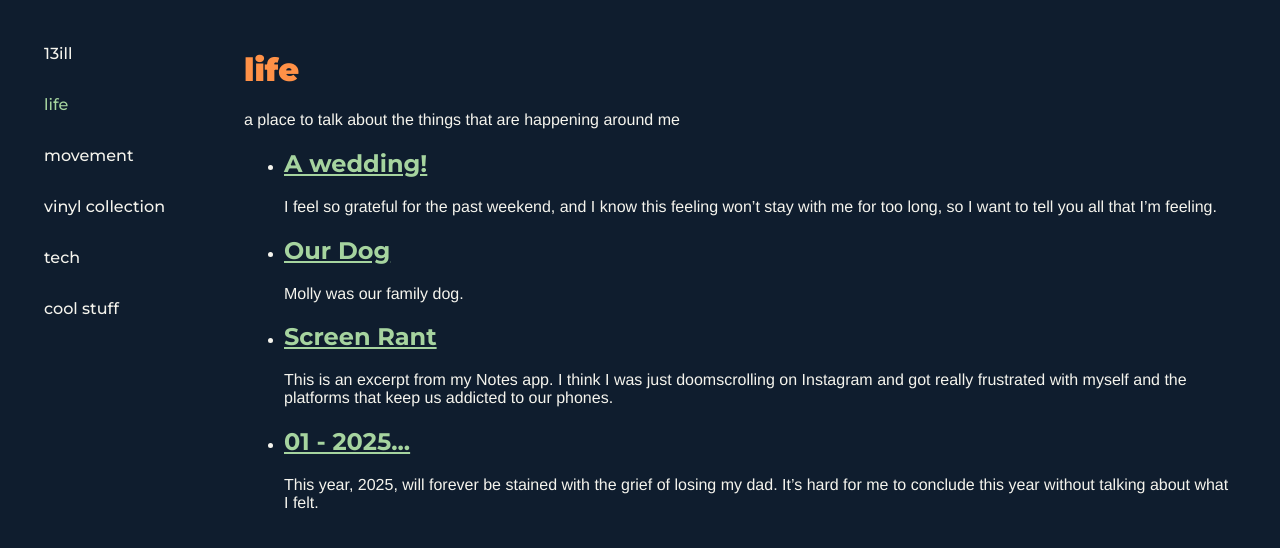
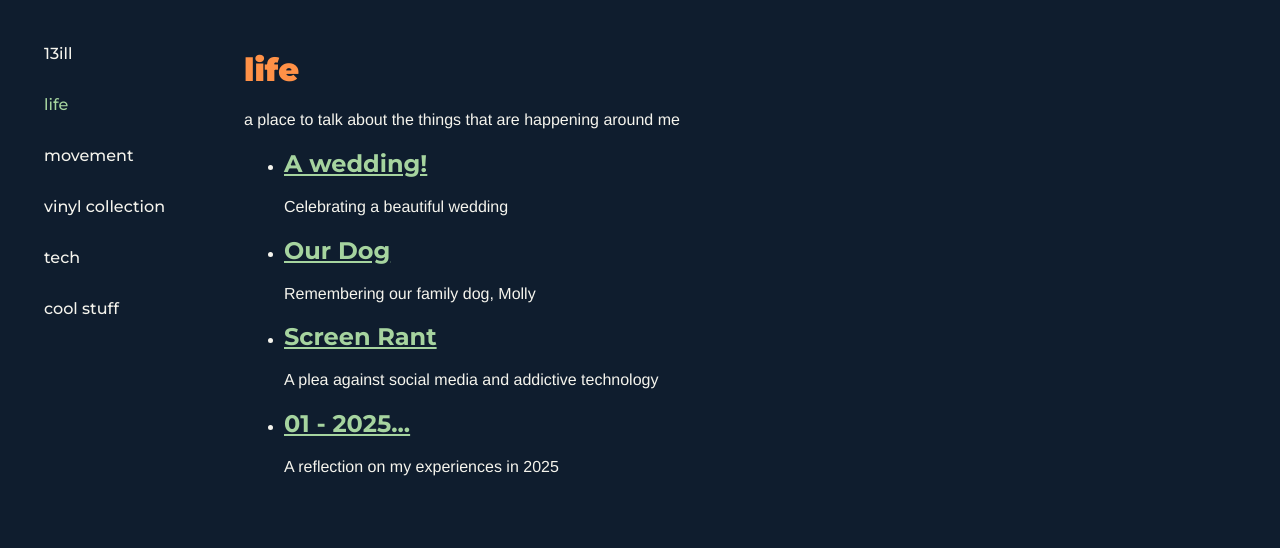
Before and after one commit to willrossignol/13ill.me, a Jekyll site: the page built from src/life.html, in a window 1280 px wide and 1058 px high. Shown: the top 548 px of the window. Built offline with Jekyll 4.4.1, drawn with Linux system fonts in a browser that asks for light colours.

Commit message:
Switch to description instead of excerpt in life.html

```diff
--- a/src/_posts/2026-01-04-2005.md
+++ b/src/_posts/2026-01-04-2025.md
@@ -2,6 +2,7 @@
 title: '01 - 2025...'
 author: William Rossignol
 tags: personal
+description: A reflection on my experiences in 2025
 ---
 
 This year, 2025, will forever be stained with the grief of losing my dad. It's hard for me to conclude this year without talking about what I felt.
--- a/src/_posts/2026-04-17-screen_rant.md
+++ b/src/_posts/2026-04-17-screen_rant.md
@@ -2,6 +2,7 @@
 title: Screen Rant
 author: William Rossignol
 tags: rant
+description: A plea against social media and addictive technology
 ---
 
 This is an excerpt from my Notes app. I think I was just doomscrolling on Instagram and
--- a/src/_posts/2026-06-15-our_dog.md
+++ b/src/_posts/2026-06-15-our_dog.md
@@ -2,6 +2,7 @@
 title: Our Dog
 author: William Rossignol
 tags: personal
+description: Remembering our family dog, Molly
 ---
 
 Molly was our family dog.
--- a/src/_posts/2026-07-27-wedding.md
+++ b/src/_posts/2026-07-27-wedding.md
@@ -2,6 +2,7 @@
 title: A wedding!
 author: William Rossignol
 tags: personal
+description: Celebrating a beautiful wedding
 ---
 
 I feel so grateful for the past weekend, and I know this feeling won't stay with me for too long, so I want to tell you all that I'm feeling.
--- a/src/life.html
+++ b/src/life.html
@@ -10,7 +10,7 @@ title: life
   {% for post in site.posts %}
   <li>
     <h2><a href="{{ post.url }}">{{ post.title }}</a></h2>
-    {{ post.excerpt }}
+    {{ post.description }}
   </li>
   {% endfor %}
 </ul>
```
